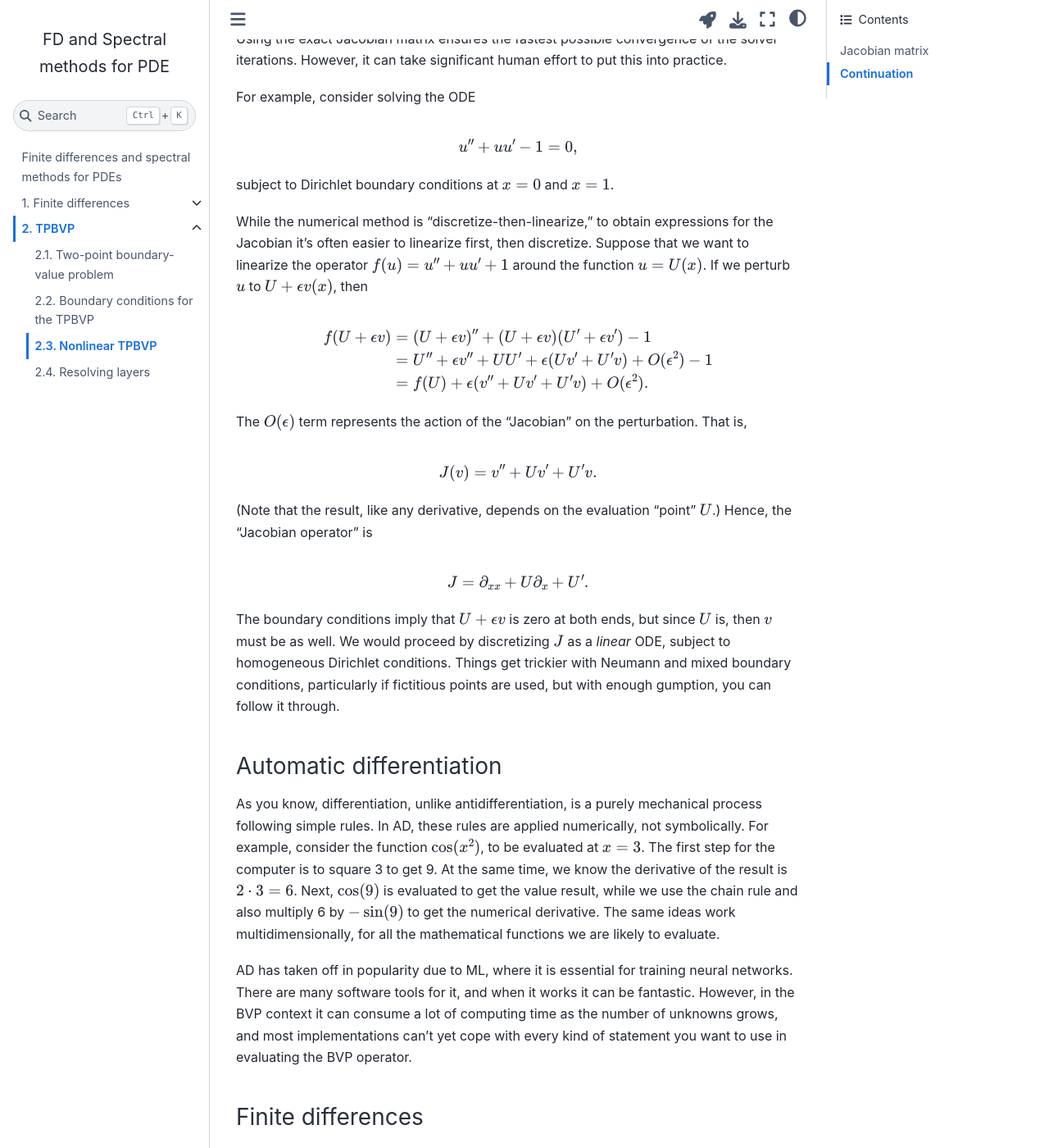
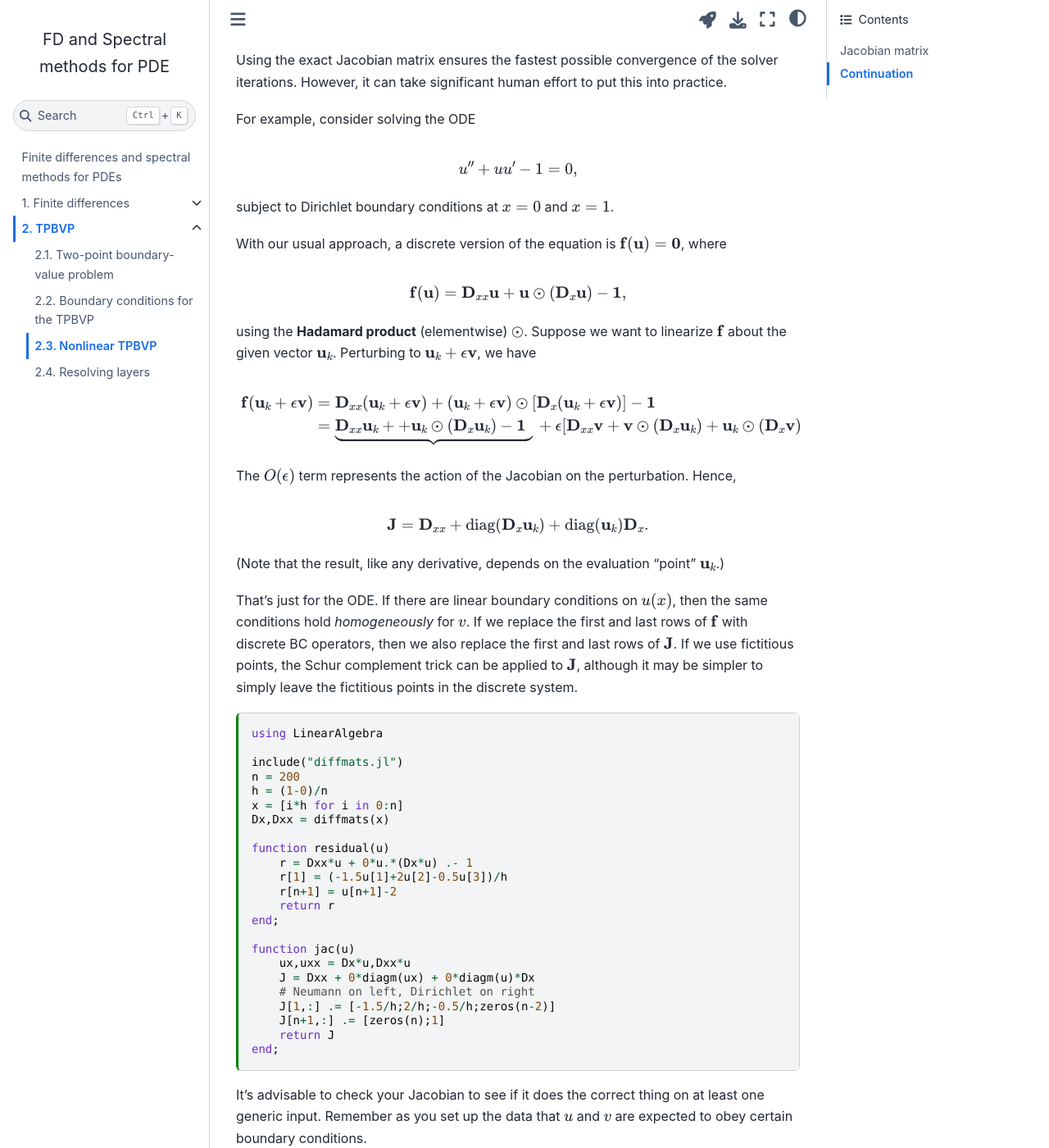
Before and after one commit to tobydriscoll/fd-spectral-notes, a Jupyter Book: the page built from tpbvp/nonlinear.md, in a window 1280 px wide and 1400 px high, scrolled down 1545 px. Shown: the whole window at 82% size. Built offline with Jupyter Book 1.0.4 settings and Sphinx 7.4.7 and the Sphinx Book theme 1.1.4, drawn with Linux system fonts in a browser that asks for light colours; some of the changed text lies outside the part shown.

Commit message:
Add Jacobian demo

````diff
--- a/tpbvp/nonlinear.md
+++ b/tpbvp/nonlinear.md
@@ -63,7 +63,7 @@ plt
 The standard approach is to use a Newton-style method in which we replace the nonlinear problem by a sequence of linear surrogates that we construct and solve iteratively, i.e,
 
 $$
-\bfA_k \bfs_k &= \bff(\bfu_k),
+\bfA_k \bfs_k &= \bff(\bfu_k),\\
 \bfu_{k+1} &= \bfu_k - \bfs_k,
 $$
 
@@ -93,7 +93,77 @@ $$
 
 subject to Dirichlet boundary conditions at $x=0$ and $x=1$.
 
-While the numerical method is "discretize-then-linearize," to obtain expressions for the Jacobian it's often easier to linearize first, then discretize. Suppose that we want to linearize the operator $f(u)=u''+uu'+1$ around the function $u=U(x)$. If we perturb $u$ to $U+ \epsilon v(x)$, then
+With our usual approach, a discrete version of the equation is $\bff(\bfu)=\bfzero$, where
+
+$$
+\bff(\bfu) = \bfD_{xx}\bfu + \bfu \odot (\bfD_x \bfu) - \boldsymbol{1},
+$$
+
+using the **Hadamard product** (elementwise) $\odot$. Suppose we want to linearize $\bff$ about the given vector $\bfu_k$. Perturbing to $\bfu_k + \epsilon \bfv$, we have
+
+$$
+\bff(\bfu_k+\epsilon \bfv) & = \bfD_{xx}(\bfu_k+\epsilon \bfv) + (\bfu_k+\epsilon \bfv) \odot [\bfD_x (\bfu_k+\epsilon \bfv)] - \boldsymbol{1}\\
+&= \underbrace{\bfD_{xx} \bfu_k+ + \bfu_k \odot (\bfD_x \bfu_k) - \boldsymbol{1}}{} + \epsilon [\bfD_{xx}\bfv + \bfv \odot (\bfD_x \bfu_k) + \bfu_k \odot (\bfD_x \bfv)  ]  + O(\epsilon^2).
+$$
+
+The $O(\epsilon)$ term represents the action of the Jacobian on the perturbation. Hence,
+
+$$
+\bfJ = \bfD_{xx}+ \diag(\bfD_x \bfu_k) + \diag(\bfu_k) \bfD_x.
+$$
+
+(Note that the result, like any derivative, depends on the evaluation "point" $\bfu_k$.)
+
+That's just for the ODE. If there are linear boundary conditions on $u(x)$, then the same conditions hold *homogeneously* for $v$. If we replace the first and last rows of $\bff$ with discrete BC operators, then we also replace the first and last rows of $\bfJ$.
+If we use fictitious points, the Schur complement trick can be applied to $\bfJ$, although it may be simpler to simply leave the fictitious points in the discrete system.
+
+```{code-cell}
+using LinearAlgebra
+
+include("diffmats.jl")
+n = 200
+h = (1-0)/n
+x = [i*h for i in 0:n]
+Dx,Dxx = diffmats(x)
+
+function residual(u)
+    r = Dxx*u + 0*u.*(Dx*u) .- 1
+    r[1] = (-1.5u[1]+2u[2]-0.5u[3])/h
+    r[n+1] = u[n+1]-2
+    return r
+end;
+
+function jac(u)
+    ux,uxx = Dx*u,Dxx*u
+    J = Dxx + 0*diagm(ux) + 0*diagm(u)*Dx
+    # Neumann on left, Dirichlet on right
+    J[1,:] .= [-1.5/h;2/h;-0.5/h;zeros(n-2)]
+    J[n+1,:] .= [zeros(n);1]
+    return J
+end;
+```
+
+It's advisable to check your Jacobian to see if it does the correct thing on at least one generic input. Remember as you set up the data that $u$ and $v$ are expected to obey certain boundary conditions.
+
+```{code-cell}
+u = x.^2 .+ 1
+v = cos.(π*x/2)
+ϵ = 1e-5
+du = (residual(u+ϵ*v) - residual(u))/ϵ
+Jv = jac(u)*v
+norm(du-Jv)
+```
+
+We don't have to make sure that the initial guess satisfies the boundary conditions, because a single Newton iteration will take care of that for us.
+
+```{code-cell}
+using NLsolve
+sol = nlsolve(residual,jac,0*x)
+using Plots
+plot(x,sol.zero,title="residual norm = $(sol.residual_norm)")
+```
+
+<!-- While the numerical method is "discretize-then-linearize," to obtain expressions for the Jacobian it's often easier to linearize first, then discretize. Suppose that we want to linearize the operator $f(u)=u''+uu'+1$ around the function $u=U(x)$. If we perturb $u$ to $U+ \epsilon v(x)$, then
 
 $$
 f(U+\epsilon v) & = (U+\epsilon v)'' + (U+\epsilon v)(U'+\epsilon v') - 1 \\
@@ -113,7 +183,7 @@ $$
 J = \partial_{xx} + U \partial_x + U'.
 $$
 
-The boundary conditions imply that $U+\epsilon v$ is zero at both ends, but since $U$ is, then $v$ must be as well. We would proceed by discretizing $J$ as a *linear* ODE, subject to homogeneous Dirichlet conditions. Things get trickier with Neumann and mixed boundary conditions, particularly if fictitious points are used, but with enough gumption, you can follow it through.
+The boundary conditions imply that $U+\epsilon v$ is zero at both ends, but since $U$ is, then $v$ must be as well. We would proceed by discretizing $J$ as a *linear* ODE, subject to homogeneous Dirichlet conditions. Things get trickier with Neumann and mixed boundary conditions, particularly if fictitious points are used, but with enough gumption, you can follow it through. -->
 
 ### Automatic differentiation
 
@@ -123,12 +193,12 @@ AD has taken off in popularity due to ML, where it is essential for training neu
 
 ### Finite differences
 
-Yo dawg, would you like some finite differences with your finite differences?
+*Yo dawg, I gave you some finite differences with your finite differences.*
 
 The difference
 
 $$
-\frac{\bff(\bfu + \epsilon \bfv) - \bff(u)}{\epsilon}
+\frac{\bff(\bfu + \epsilon \bfv) - \bff(\bfu)}{\epsilon}
 $$
 
 approximates the directional derivative $\bfJ(\bfu)\bfv$. The full Jacobian matrix can be recovered by applying this difference repeatedly in each of the coordinate axes directions. When there are $N$ unknowns, this process requires at least $O(N^2)$ work, but in principle that should be insignificant next to the $O(N^3)$ work needed to solve the linear system with $\bfJ$.
@@ -156,43 +226,37 @@ h = (b-a)/n
 x = [a+i*h for i in 0:n]
 Dx,Dxx = diffmats(x)
 ode = u -> λ*Dxx*u + u - u.^3 + sin.(5x)
-residual = u -> [ode(u)[2:n];u[1]+1;u[n+1]-1]
-@elapsed u1 = nlsolve(residual,zeros(n+1))
+residual(u) =[ode(u)[2:n];u[1]+1;u[n+1]-1]
+@elapsed sol1 = nlsolve(residual,zeros(n+1))
+```
+
+```{code-cell}
+plot(x,sol1.zero,label="λ=0.08",leg=:bottomright)
 ```
 
 However, when we decrease $\lambda$ just a bit, the solution takes *much* longer and looks very different.
 
 ```{code-cell}
 λ = 0.07
-
-h = (b-a)/n
-x = [a+i*h for i in 0:n]
-Dx,Dxx = diffmats(x)
-ode = u -> λ*Dxx*u + u - u.^3 + sin.(5x)
-residual = u -> [ode(u)[2:n];u[1]+1;u[n+1]-1]
-@elapsed u2 = nlsolve(residual,zeros(n+1))
+@elapsed sol2 = nlsolve(residual,zeros(n+1))
 ```
 
 ```{code-cell}
-plot(x,[u1.zero u2.zero])
+plot!(x,sol2.zero,label="λ=0.07?!")
 ```
 
 A closer look at the nonlinear solver results shows that the iteration did not converge in the second case:
 
 ```{code-cell}
-u1.residual_norm
-```
-
-```{code-cell}
-u2.residual_norm
+(sol1.residual_norm,sol2.residual_norm)
 ```
 
 A simple way to fight back is **continuation**, in which we use the solution at a more tractable version of the problem as the initial estimate for the tougher problem.
 
 ```{code-cell}
-@elapsed u2 = nlsolve(residual,u1.zero)
+@elapsed sol2 = nlsolve(residual,sol1.zero)
 ```
 
 ```{code-cell}
-plot!(x,u2.zero)
+plot!(x,sol2.zero,label="λ=0.07")
 ```
````
